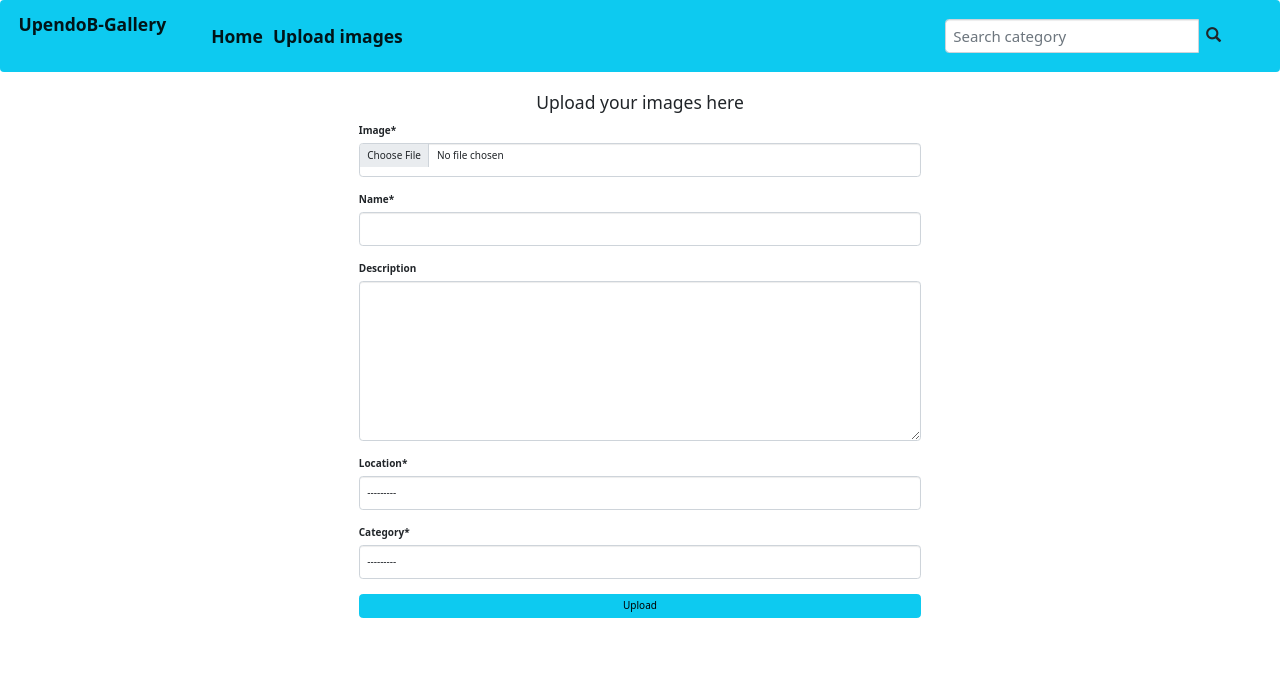
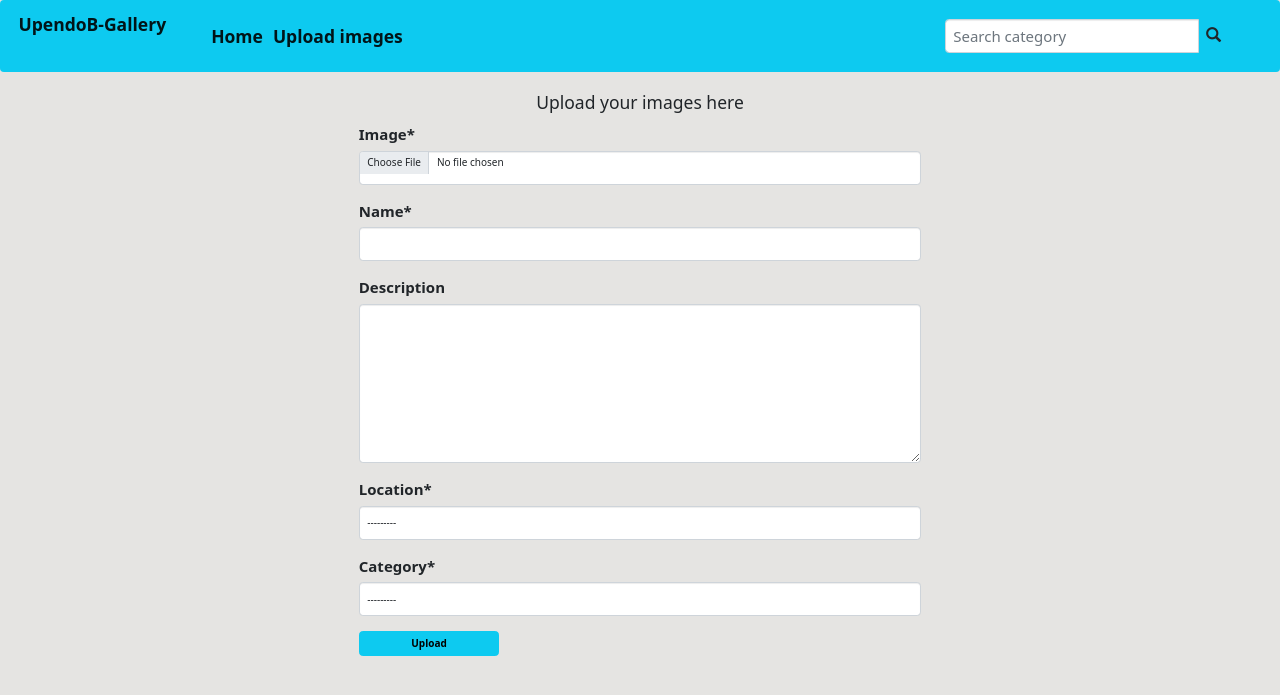
Before and after one commit to Abishag-Maitha/UpendoB-Gallery, a Django app: page /image_upload/ in a window 1280 px wide. Shown: the top 695 px of the page. Run offline with Django 4.2, Linux system fonts and the light colour scheme; data that the repository does not hold is empty; some libraries are stand-ins or nearby versions.

Commit message:
Change background color

```diff
--- a/gallery/templates/uploads.html
+++ b/gallery/templates/uploads.html
@@ -1,11 +1,17 @@
 {% extends 'base.html' %}{% load crispy_forms_tags %} {% block content %}
+<style>
+    body {
+        background-color: #E5E4E2;
+    }
+</style>
+
 <div class="container">
     <h3 class="text-center">Upload your images here</h3>
     <form method="post" enctype="multipart/form-data">
         {% csrf_token %}
-        <div class="w-50 mx-auto my-3">
+        <div class="w-50 mx-auto my-3 fs-4">
             {{ form|crispy }}
-            <button class="btn btn-info d-block w-100" type="submit">Upload</button>
+            <button class="btn btn-info d-block w-25 fw-bold" type="submit">Upload</button>
         </div>
 
     </form>
```
Also changed, not shown: gallery/templates/update.html (+6 -1 lines).
